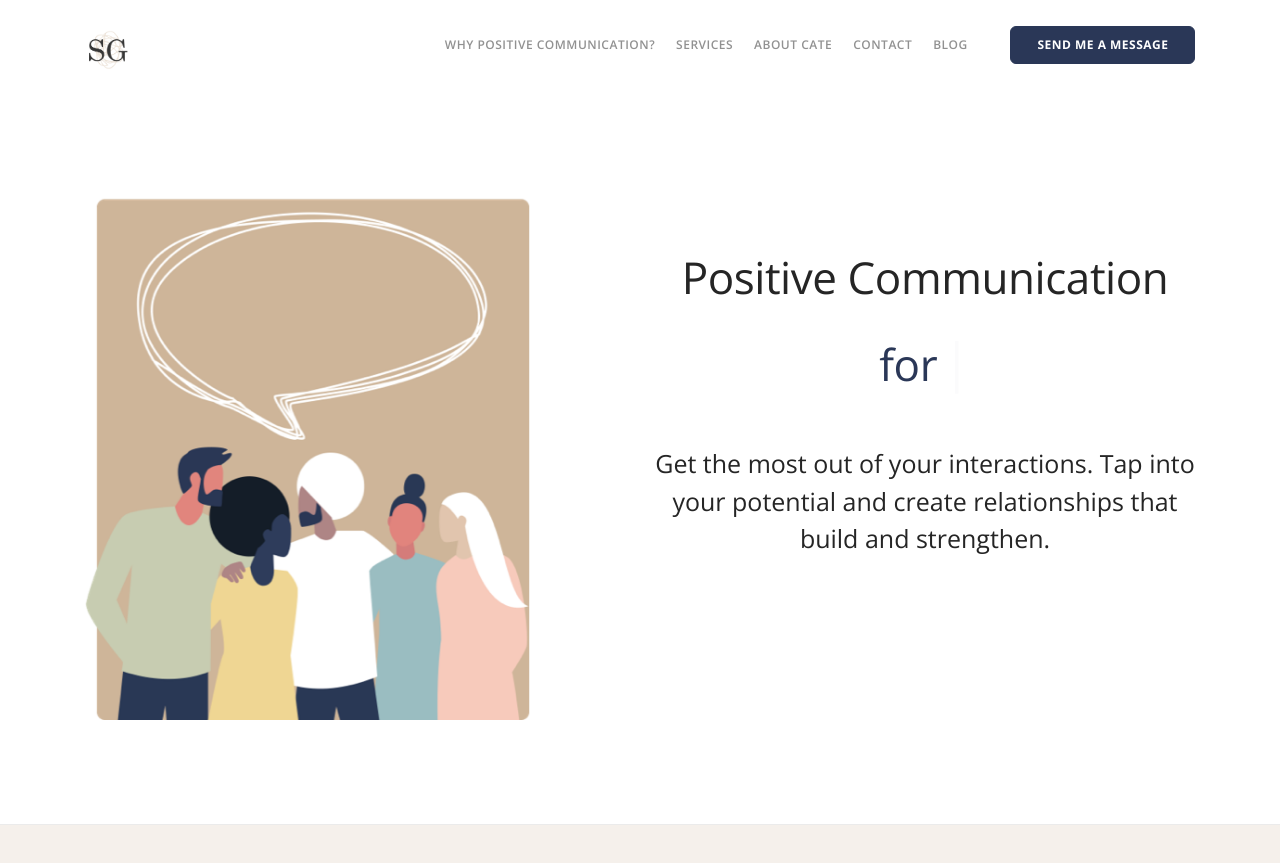
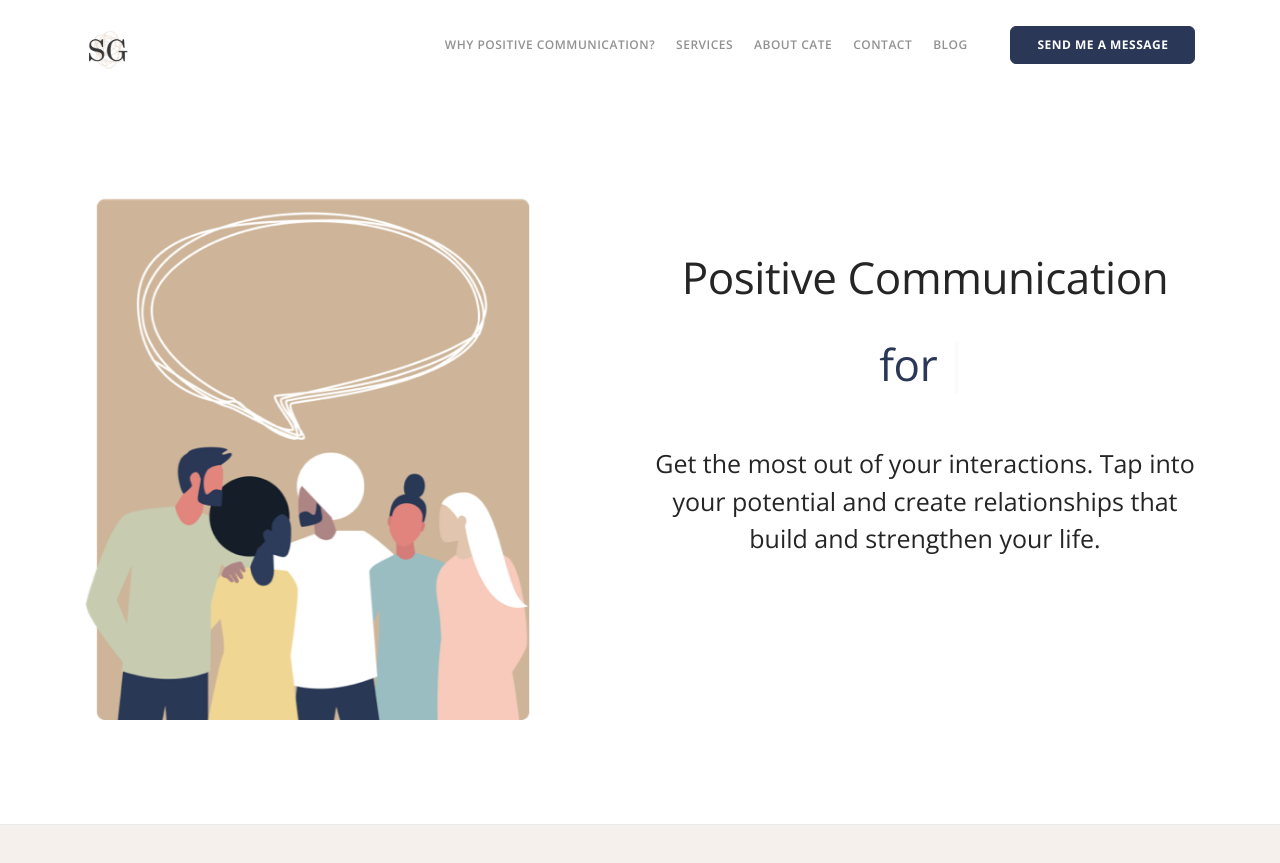
Before and after one commit to catesg/catesg.github.io, a Jekyll site: the page built from index.markdown, in a window 1280 px wide and 900 px high. Shown: the top 863 px of the window. Built offline with Jekyll 4.4.1, drawn with Linux system fonts in a browser that asks for light colours; some web fonts are replaced.

Commit message:
Amend copy

```diff
--- a/_layouts/home.html
+++ b/_layouts/home.html
@@ -28,7 +28,7 @@
                                     <span class="h1 ">Positive Communication</span>
                                     <span class="h1 typed-text typed-text--cursor color--primary sg-typed-color--primary" data-typed-strings="for organisations,for everyone,for educators"></span>
                                 </div>
-                                <h3>Get the most out of your interactions. Tap into your potential and create relationships that build and strengthen.</h3>
+                                <h3>Get the most out of your interactions. Tap into your potential and create relationships that build and strengthen your life.</h3>
                             </div>
                         </div>
                         <div class="col-md-6 col-lg-5"><img alt="Image" src="images/StewGiff_FriendsHeader.png" /></div>
```
